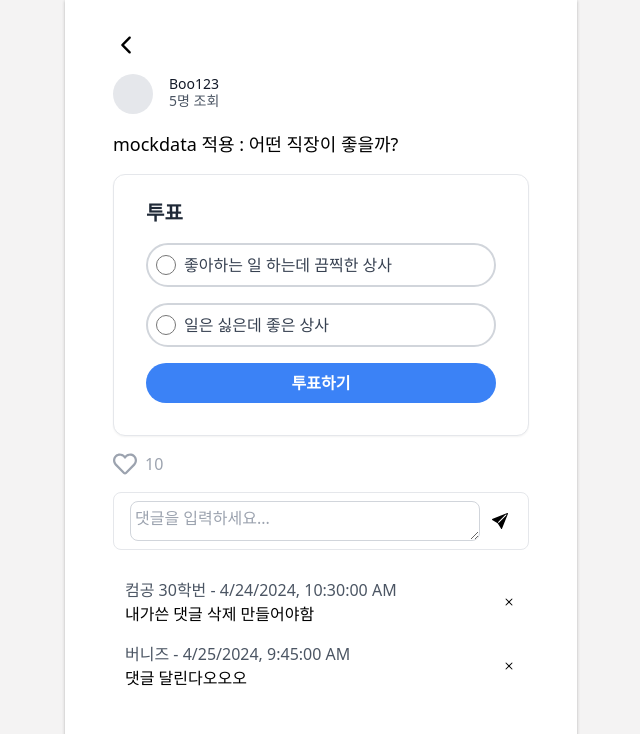
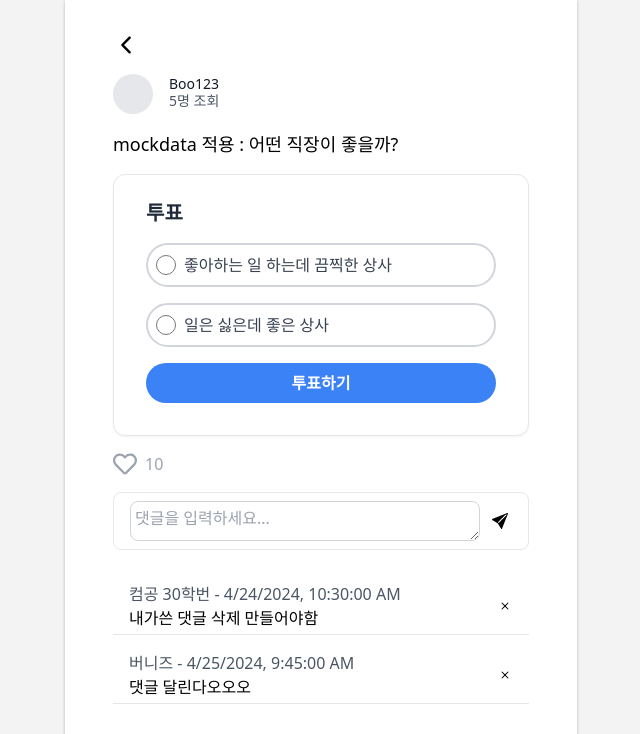
Before and after one commit to BOOPINION/Vote-FE2, a React (Create React App) app: page /vote-result in a window 1280 px wide. Shown: the top 734 px of the page, without its empty margins (319-959 px from the left). Built offline with nearby package versions, Linux system fonts and the light colour scheme.

Commit message:
💄 레이아웃 수정

```diff
--- a/src/components/voteResult/comment.tsx
+++ b/src/components/voteResult/comment.tsx
@@ -36,7 +36,7 @@ function CommentSection({ comments, commentInput, setCommentInput, handleComment
 
       <div className="mt-4">
         {comments.map((comment) => (
-          <div key={comment.id} className="p-3 pb-1 rounded-lg flex justify-between items-center">
+          <div key={comment.id} className="p-4 pb-1 border-b  flex justify-between items-center">
             <div>
               <p className="text-gray-600">
                 {comment.username} - {new Date(comment.createdAt).toLocaleString()}
--- a/src/pages/voteResult.tsx
+++ b/src/pages/voteResult.tsx
@@ -79,6 +79,7 @@ function VoteResult() {
     0
   );
 
+  //투표 제출
   const handleSubmit = async (event: FormEvent<HTMLFormElement>) => {
     event.preventDefault();
     setIsLoading(true);
@@ -98,6 +99,7 @@ function VoteResult() {
     }, 1000);
   };
 
+  //투표 댓글
   const handleCommentSubmit = (event: FormEvent<HTMLFormElement>) => {
     event.preventDefault();
     const newComment: Comment = {
@@ -110,6 +112,7 @@ function VoteResult() {
     setCommentInput('');
   };
 
+  //좋아요
   function toggleLike() {
     if (liked) {
       setLikeCount((prevCount) => prevCount - 1);
@@ -153,7 +156,7 @@ function VoteResult() {
                 className="w-full bg-blue-500 rounded-full h-6 overflow-hidden my-2"
                 initial={{ width: 0 }}
                 animate={{ width: `${(count / totalVotes) * 100}%` }}
-                transition={{ duration: 0.5, ease: 'easeOut' }}
+                transition={{ duration: 0.5, ease: "easeOut" }}
                 style={{ width: `${(count / totalVotes) * 100}%` }}
               />
             </div>
@@ -178,13 +181,12 @@ function VoteResult() {
       <LikeButton liked={liked} toggleLike={toggleLike} likeCount={likeCount} />
 
       <CommentSection
-  comments={comments}
-  commentInput={commentInput}
-  setCommentInput={setCommentInput}
-  handleCommentSubmit={handleCommentSubmit}
-  handleCommentDelete={handleCommentDelete} // handleCommentDelete 프로퍼티 추가
-/>
-
+        comments={comments}
+        commentInput={commentInput}
+        setCommentInput={setCommentInput}
+        handleCommentSubmit={handleCommentSubmit}
+        handleCommentDelete={handleCommentDelete}
+      />
     </div>
   );
 }
```
